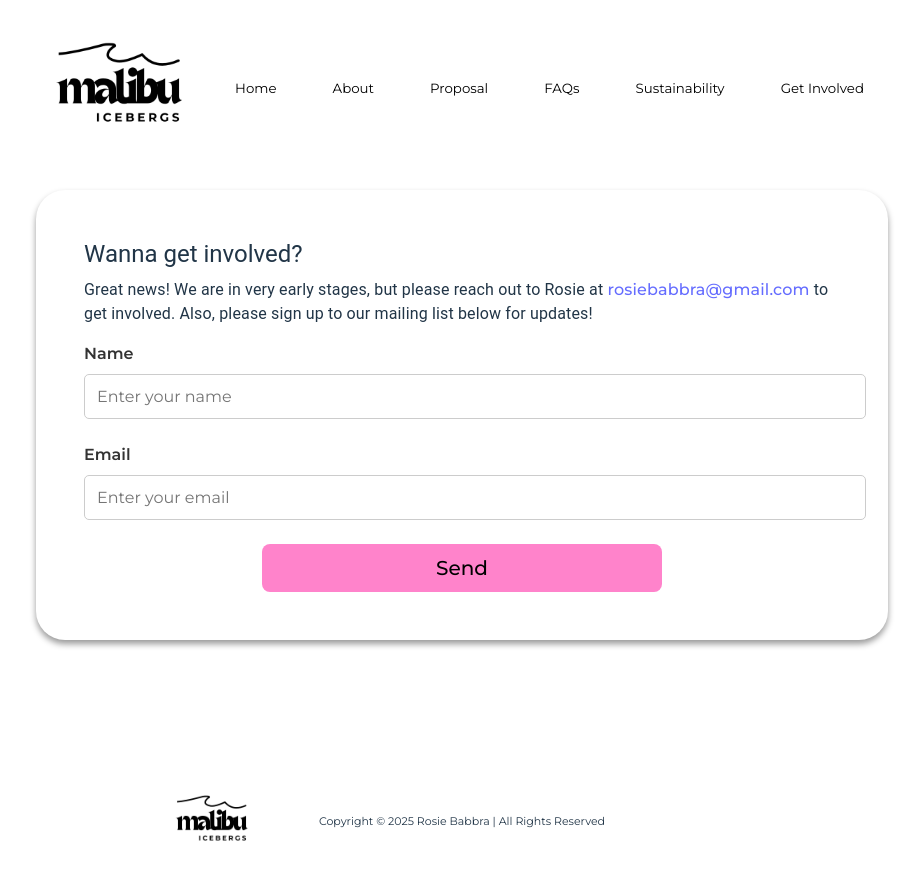
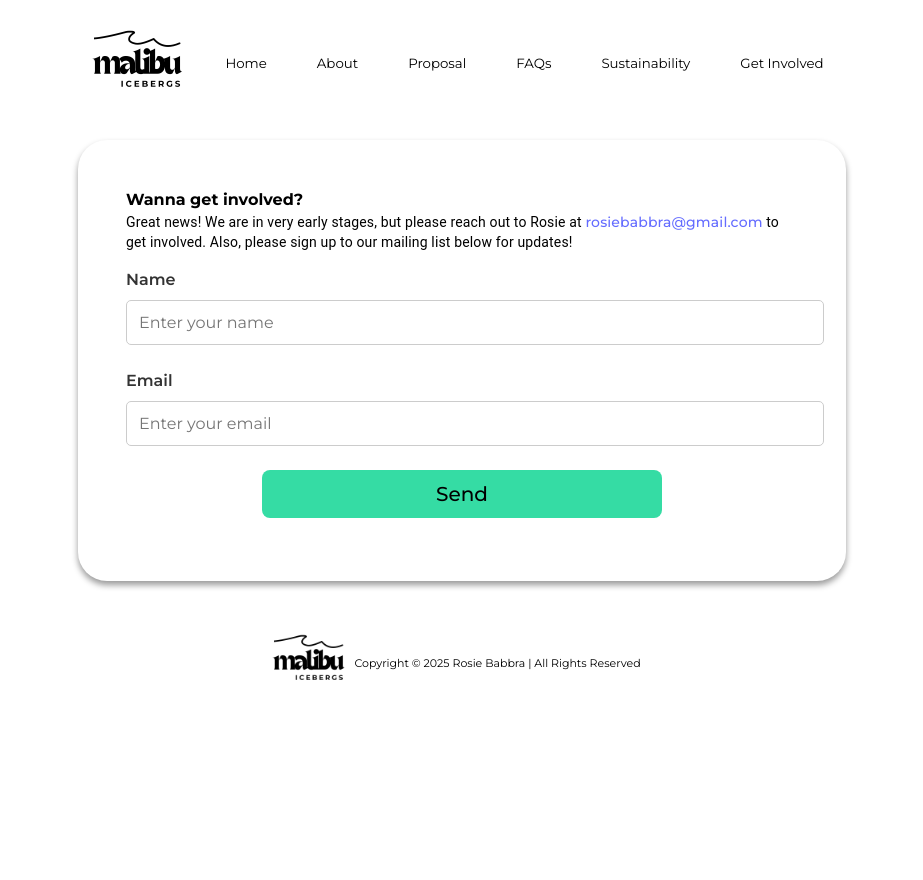
Before and after one commit to rosiebabbra/malibu-icebergs, a React (Vite) app: page /get-involved in a window 1280 px wide. Shown: the top 880 px of the page, without its empty margins (178-1101 px from the left). After the commit the page ends 800 px from the top, so only its background shows below. Built offline with nearby package versions, Linux system fonts and the light colour scheme.

Commit message:
Some more styling updates

```diff
--- a/index.html
+++ b/index.html
@@ -4,6 +4,7 @@
 <head>
   <meta charset="UTF-8" />
   <link href="https://fonts.googleapis.com/css?family=Montserrat:400,500,600,700,800,900" rel="stylesheet">
+  <link href='https://fonts.googleapis.com/css?family=Josefin Sans:400,500,600,700,800,900' rel='stylesheet'>
   <link rel="icon" type="image/svg+xml" href="/malibu (4).png" />
   <meta name="viewport" content="width=device-width, initial-scale=1.0" />
   <title>Malibu Icebergs</title>
--- a/src/App.css
+++ b/src/App.css
@@ -2,6 +2,12 @@
   width: 100vw;
   height: 100vh;
   display: flex;
+  background-image: url('./assets/icebergs_slowmo.mp4')
+}
+
+.video-tag {
+  z-index: 1;
+  object-fit: cover
 }
 
 .left-container {
@@ -15,26 +21,42 @@
   height: 90vh;
 }
 
+.home-page-content-container {
+  position: absolute;
+  top: 50%;
+  left: 50%;
+  transform: translate(-50%, -50%);
+  z-index: 1;
+  text-align: center;
+  background-color: rgba(255, 250, 250, 0.839);
+  color: black;
+  border-radius: 49px;
+  padding: 25px;
+}
+
 .title {
+  margin-top: 15px;
   margin-left: auto;
   margin-right: auto;
   text-align: center;
+  font-size: 42px;
+  text-transform: uppercase;
+  font-family: 'Josefin Sans';
+  font-weight: bold;
 }
 
 .description {
-  margin-top: 15px;
-  margin-bottom: 15px;
+  font-size: 14px;
+  z-index: 2;
+  padding-top: 10px;
   padding-bottom: 25px;
-  margin-left: auto;
-  margin-right: auto;
-  font-size: 17px;
-  text-align: center;
+  font-weight: 500;
 }
 
 .universal-button {
-  margin-left: auto;
-  margin-right: auto;
   max-width: 400px;
+  z-index: 2;
+  margin-bottom: 15px;
 }
 
 .right-container {
@@ -60,8 +82,26 @@
 }
 
 @media (max-width: 600px) {
+
+  .home-page-content-container {
+    width: 85vw;
+    margin-left: auto;
+    margin-right: auto;
+  }
+
+  .title {
+    font-size: 32px;
+  }
+
+  .video-tag {
+    z-index: 1;
+    aspect-ratio: 16 / 9;
+    width: 100%;
+    height: 100%;
+
+  }
+
   .container {
-    background-image: url('./assets/icebergs.jpg');
     background-size: cover;
     background-position: center;
     display: block;
--- a/src/App.tsx
+++ b/src/App.tsx
@@ -1,4 +1,4 @@
-import icebergs from './assets/icebergs.jpg'
+import icebergs from './assets/icebergs_slowmo.mp4'
 import './App.css'
 import { Routes, Route, useNavigate } from 'react-router'
 import About from './pages/About/About.tsx'
@@ -6,6 +6,7 @@ import Sustainability from './pages/Sustainability/Sustainability.tsx';
 import Proposal from './pages/Proposal/Proposal.tsx';
 import FAQ from './pages/FAQ/Faq.tsx';
 import GetInvolved from './pages/GetInvolved/GetInvolved.tsx';
+import Footer from './components/Footer.tsx';
 
 function Home() {
 
@@ -18,15 +19,16 @@ function Home() {
   return (
     <>
       <div className='container'>
-        <div className='left-container'>
-          <h1 className='title'>MALIBU ICEBERGS</h1>
-          <div className='description'>
-            Inspired by the world famous Bondi Icebergs swimming club in Sydney.
-            The first of its kind on the California coast.</div>
+        <video className='video-tag' autoPlay loop muted>
+          <source src={icebergs} type='video/mp4' />
+        </video>
+        <div className='home-page-content-container'>
+          <div className='title'>Malibu Icebergs</div>
+          <div className='description'>Inspired by the world famous Bondi Icebergs swimming club in Sydney. The first of its kind on the California coast.
+          </div>
           <button className='universal-button' onClick={handleNavigate}>Enter</button></div>
-        <div className="right-container">
-          <img className='icebergs' src={icebergs} /></div>
-      </div>
+      </div >
+      <Footer />
     </>
   )
 }
--- a/src/components/Footer.css
+++ b/src/components/Footer.css
@@ -1,8 +1,9 @@
 .footer {
+    background-color: white;
     bottom: 0;
-    padding-top: 150px;
-    padding-bottom: 50px;
-    height: 2em;
+    margin-top: 5px;
+    padding-top: 25px;
+    height: 100px;
     left: 0;
     position: relative;
     display: flex;
@@ -10,14 +11,39 @@
     width: 100%;
 }
 
-.footer-logo {
+.footer-contents {
+    width: 50%;
     position: absolute;
-    left: 150px;
+    top: 50%;
+    left: 50%;
+    transform: translate(-50%, -50%);
+    align-self: center;
 }
 
 .footer-text {
-    position: relative;
     font-size: 11px;
-    float: right;
-    margin: auto;
+    color: black;
+    position: absolute;
+    top: 50%;
+    left: 50%;
+    transform: translate(-50%, -50%);
+    min-width: 300px;
+    padding-left: 85px;
 }
+
+@media (max-width: 768px) {
+
+    .footer-contents {
+        width: 100%;
+    }
+
+    .footer {
+        padding-top: 50px;
+    }
+
+    .footer-text {
+        font-size: 11px;
+        margin: auto;
+    }
+
+}
--- a/src/components/Footer.tsx
+++ b/src/components/Footer.tsx
@@ -3,9 +3,11 @@ import './Footer.css'
 function Footer() {
     return (
         <div className="footer">
-            <img className='footer-logo' src='./logo.png' height="100"></img>
-            <div className="footer-text">
-                Copyright © 2025 Rosie Babbra | All Rights Reserved</div>
+            <div className='footer-contents'>
+                <img className='footer-logo' src='./logo.png' height="100"></img>
+                <div className="footer-text">
+                    Copyright © 2025 Rosie Babbra | All Rights Reserved</div>
+            </div>
         </div>
     )
 }
--- a/src/components/Navbar.tsx
+++ b/src/components/Navbar.tsx
@@ -18,7 +18,7 @@ function Navbar() {
     return (
         <div className="header">
             <div className="logo">
-                <img src="./logo.png" height="175" alt="Logo" onClick={handleLogoClick} />
+                <img src="./logo.png" height="125" alt="Logo" onClick={handleLogoClick} />
             </div>
             <div className="hamburger" onClick={() => setIsMenuOpen(!isMenuOpen)}>
                 <div className="bar"></div>
--- a/src/index.css
+++ b/src/index.css
@@ -6,10 +6,7 @@
   font-family: Montserrat, Inter, system-ui, Avenir, Helvetica, Arial, sans-serif;
   line-height: 1.5;
   font-weight: 400;
-
-  color-scheme: light dark;
-  color: rgba(255, 255, 255, 0.87);
-  background-color: #242424;
+  background-color: white;
 
   font-synthesis: none;
   text-rendering: optimizeLegibility;
@@ -41,7 +38,8 @@ h1 {
 }
 
 .universal-button {
-  background-color: rgb(255, 131, 203) !important;
+  /* background-color: rgb(255, 131, 203) !important; */
+  background-color: rgb(53, 220, 164);
   width: 100%;
   border-radius: 8px;
   border: 4px solid transparent;
@@ -50,14 +48,14 @@ h1 {
   font-weight: 500;
   font-family: inherit;
   cursor: pointer;
-  background-color: #646cff;
+  /* background-color: #646cff; */
   transition: border-color 0.25s;
 }
 
 .universal-button:hover {
   color: #fff;
-  background-color: #646cff !important;
-  border-color: #646cff;
+  background-color: rgb(53, 220, 164);
+  /* border-color: #646cff; */
 }
 
 .universal-button:focus,
@@ -82,18 +80,3 @@ h1 {
   float: left;
   cursor: pointer;
 }
-
-@media (prefers-color-scheme: light) {
-  :root {
-    color: #213547;
-    background-color: #ffffff;
-  }
-
-  a:hover {
-    color: #747bff;
-  }
-
-  .universal-button {
-    background-color: #f9f9f9;
-  }
-}
--- a/src/pages/FAQ/Faq.tsx
+++ b/src/pages/FAQ/Faq.tsx
@@ -4,7 +4,9 @@ import './Faq.css'
 
 function FAQ() {
     return (<> <Navbar />
-        <div className='page-content' > <p className='heading' >Frequency Asked Questions</p> <br />
+        <div className='page-content' >
+            <div className='block'>
+                <p className='heading' >Frequently Asked Questions</p>
                 <div className='question'>Who will have access to the facility?</div>
                 <div className='answer'>Malibu Icebergs will be open to all! While we plan to offer memberships for regulars, we will offer day passes to welcome any and all enthusiasts.
                 </div>
@@ -12,8 +14,10 @@ function FAQ() {
                 <div className='question'>Who is funding the development of Malibu Icebergs?</div>
                 <div className='answer'>This project will leverage community-led funding. Residents of the Malibu community and beyond will come together to bring the vision of an ocean pool to reality.
                 </div>
+            </div>
+        </div>
 
-        </div><Footer /></>);
+        <Footer /></>);
 }
 
 export default FAQ;
--- a/src/pages/GetInvolved/GetInvolved.tsx
+++ b/src/pages/GetInvolved/GetInvolved.tsx
@@ -1,7 +1,6 @@
 import React, { useRef } from 'react';
 import Navbar from '../../components/Navbar.tsx';
 import Footer from '../../components/Footer.tsx';
-import Container from '@mui/material/Container';
 import Typography from '@mui/material/Typography';
 import emailjs from '@emailjs/browser';
 import './GetInvolved.css';
@@ -40,12 +39,12 @@ function GetInvolved() {
     return (
         <>
             <Navbar />
-            <Container maxWidth="md" className="page-content">
+            <div className="page-content">
                 <form ref={form} onSubmit={sendEmail} className="email-form">
-                    <Typography variant="h5" className="heading" gutterBottom>
+                    <div className="heading">
                         Wanna get involved?
-                    </Typography>
-                    <Typography variant="body1" paragraph>
+                    </div>
+                    <Typography variant="body2" paragraph>
                         Great news! We are in very early stages, but please reach out to Rosie at{' '}
                         <a href="mailto:rosiebabbra@gmail.com">rosiebabbra@gmail.com</a> to get involved. Also, please sign up to our
                         mailing list below for updates!
@@ -77,7 +76,7 @@ function GetInvolved() {
                             Send
                         </button></div>
                 </form>
-            </Container>
+            </div>
 
             <Footer />
         </>
--- a/src/pages/Proposal/Proposal.css
+++ b/src/pages/Proposal/Proposal.css
@@ -6,12 +6,14 @@
 }
 
 .proposal-img {
-    max-width: 350px;
+    max-width: 325px;
     border-radius: 45px;
     float: left;
+    padding-right: 15px;
 }
 
 .block {
+    width: 90%;
     background: #ffffff;
     border-radius: 29px;
     box-shadow: 0 4px 6px rgba(0, 0, 0, 0.4);
--- a/src/pages/Proposal/Proposal.tsx
+++ b/src/pages/Proposal/Proposal.tsx
@@ -9,9 +9,9 @@ function Proposal() {
             <Navbar />
             <div className='page-content'>
                 <p className='heading'>Proposal</p>
-                <div>
+                <div className='block'>
                     <img src='./icebergs.jpg' className='proposal-img' />
-                    <p className='block proposal-img'>
+                    <p className='proposal-img'>
                         Ocean pools have became popularized in Australian culture and brought to numerous countries across the globe but have yet to be introduced in California.
                         Our proposal is to build the first ocean pool in California maintaining the principles of material ecology and sustainability.
                     </p></div>
--- a/src/pages/Sustainability/Sustainability.tsx
+++ b/src/pages/Sustainability/Sustainability.tsx
@@ -7,6 +7,7 @@ function Sustainability() {
     return (
         <><Navbar />
             <div className='page-content'>
+                <div className='block'>
                     <p className='heading'>Sustainability</p>
                     <img src='./sustainability.png' className='sustainability-img'></img>
                     <p></p>
@@ -18,7 +19,7 @@ function Sustainability() {
                     Additionally, the pool will foster community engagement through educational programs on marine conservation and partnerships with local organizations to enhance coastal awareness and stewardship.
                     <p />
                     By employing the ideals of material ecology, or the usage of naturally occurring, environmental materials in construction, the pool will serve as a model for sustainable design. This approach reduces the environmental footprint of construction while showcasing innovative ways to coexist with nature. The use of local, renewable resources not only minimizes waste but also supports the region's biodiversity by integrating seamlessly into the coastal environment.
-
+                </div>
             </div > <Footer /></>
     );
 }
```
Also changed, not shown: public/bow_logo.png (added). Lines whose indentation alone changed are shown as unchanged.
